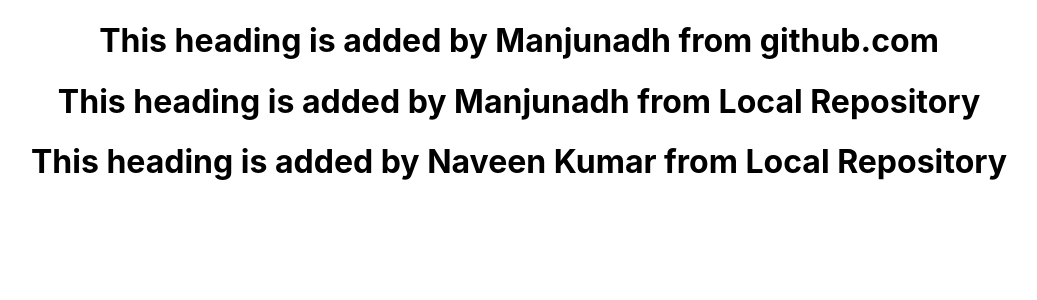
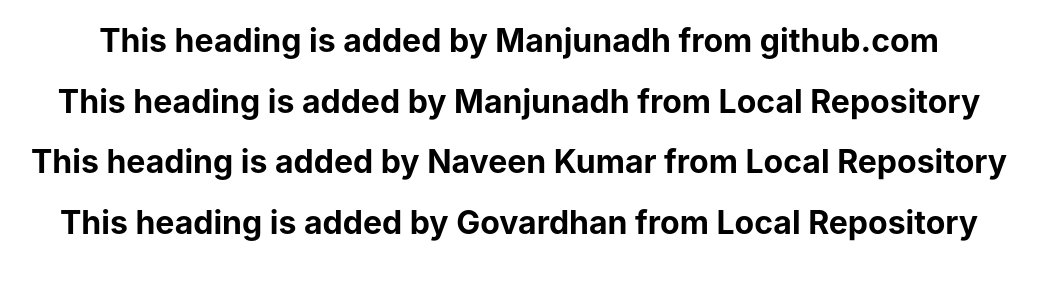
Before and after one commit to manjunadhb/rep2403, a React (Create React App) app: page / in a window 1280 px wide. Shown: the top 300 px of the page, without its empty margins (121-1158 px from the left). Built offline with nearby package versions, Linux system fonts and the light colour scheme.

Commit message:
added h1 headding

```diff
--- a/src/App.js
+++ b/src/App.js
@@ -7,6 +7,7 @@ function App() {
       <h1>This heading is added by Manjunadh from github.com</h1>
       <h1>This heading is added by Manjunadh from Local Repository</h1>
       <h1>This heading is added by Naveen Kumar from Local Repository</h1>
+      <h1>This heading is added by Govardhan from Local Repository</h1>
     </div>
   );
 }
```
